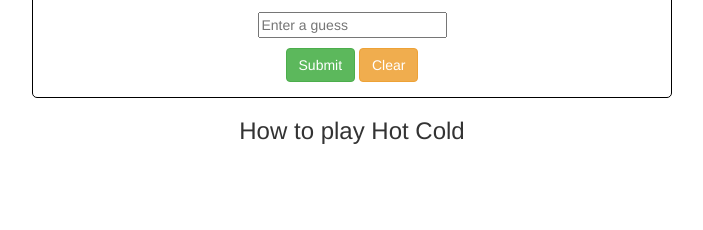
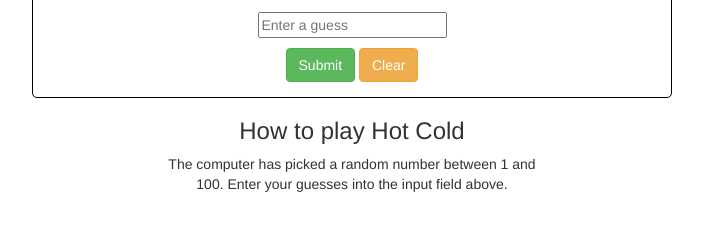
Before and after one commit to ammiranda/hot_cold_project, a website: page index.html in a window 1280 px wide. Shown: the part 154-384 px from the top of the page, without its empty margins (288-991 px from the left). Drawn offline with nearby package versions, Linux system fonts and the light colour scheme.

Commit message:
Added formatting to instruction div

```diff
--- a/hot_cold.css
+++ b/hot_cold.css
@@ -9,6 +9,11 @@
 	-o-border-radius: 5px;
 	border-radius: 5px;
 	background-color: white;
+}
+
+.instructions {
+	margin: 0 auto;
+	width: 30%;
 }
 
 form {
--- a/index.html
+++ b/index.html
@@ -28,7 +28,9 @@
 	</div>
 	<div class="instructions text-center">
 		<h3>How to play Hot Cold</h1>
-		<p>
+		<p>The computer has picked a random number between 1 and 100.  Enter your guesses into the
+			input field above.
+		</p>
 	</div>
 	<script src="http://code.jquery.com/jquery-1.10.1.min.js"></script>
 	<script src="http://netdna.bootstrapcdn.com/bootstrap/3.0.3/js/bootstrap.min.js"></script>
```
